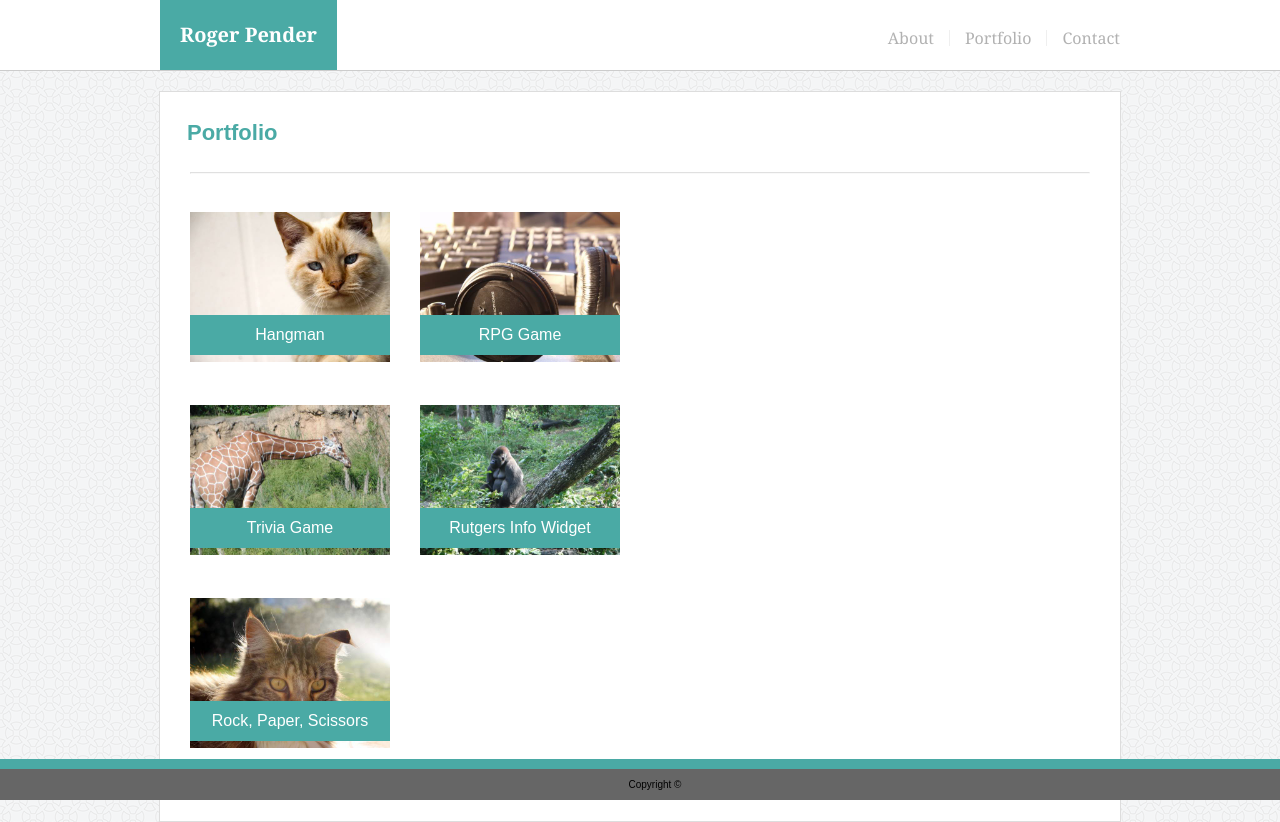
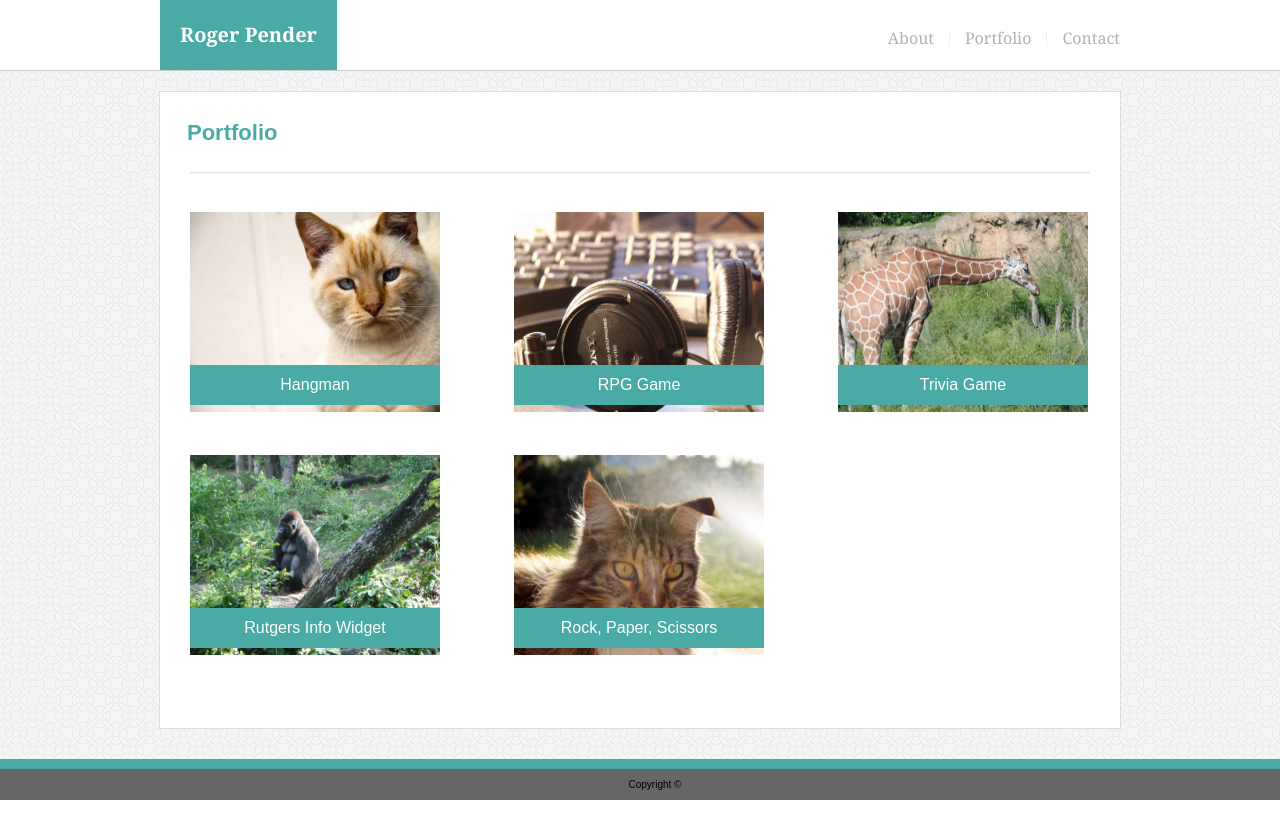
Before and after one commit to Rawgher/Basic-Portfolio, a plain HTML site: page portfolio.html in a window 1280 px wide. After the commit the page ends 800 px from the top, so only its background shows below. Drawn offline with Linux system fonts and the light colour scheme.

Commit message:
fixed grids

```diff
--- a/assets/css/style.css
+++ b/assets/css/style.css
@@ -59,8 +59,8 @@ body {
 .grid-container {
     display: grid;
     grid-row-gap: 0px;
-    grid-template-columns: 200px 200px;
-    grid-column-gap: 30px;
+    grid-template-columns: 250px 250px 250px;
+    grid-column-gap: 74px;
     position: relative;
     padding: 30px;
 }
--- a/portfolio.html
+++ b/portfolio.html
@@ -22,31 +22,31 @@
                     <div class="grid-item"><img src="assets/images/cat1.jpg"
                 alt="Hangman"
                 title="Hangman"
-                width="200px" height="150px">
+                width="250px" height="200px">
                     <div class="bottom-center">Hangman</div>
                 </div>
                 <div class="grid-item"><img src="assets/images/headphones.jpg"
                 alt="RPG Game"
                 title="RPG Game"
-                width:="200px" height="150px">
+                width="250px" height="200px">
                     <div class="bottom-center">RPG Game</div>
                 </div>
                 <div class="grid-item"><img src="assets/images/giraffe.jpg"
                 alt="Trivia Game"
                 title="Trivia Game"
-                width="200px" height="150px">
+                width="250px" height="200px">
                     <div class="bottom-center">Trivia Game</div>
                 </div>
                 <div class="grid-item"><img src="assets/images/gorilla.jpg"
                 alt="Rutgers Info Widget"
                 title="Rutgers Info Widget"
-                width="200px" height="150px">
+                width="250px" height="200px">
                     <div class="bottom-center">Rutgers Info Widget</div>
                 </div>
                 <div class="grid-item"><img src="assets/images/cat3.jpg"
                 alt="Rock, Paper, Scissors"
                 title="Rock, Paper, Scissors"
-                width="200px" height="150px">
+                width="250px" height="200px">
                     <div class="bottom-center">Rock, Paper, Scissors</div>
                 </div>
                 </div>
```
